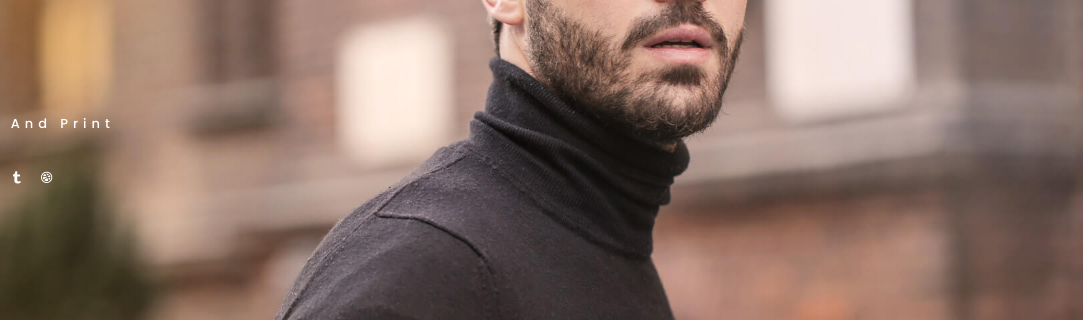
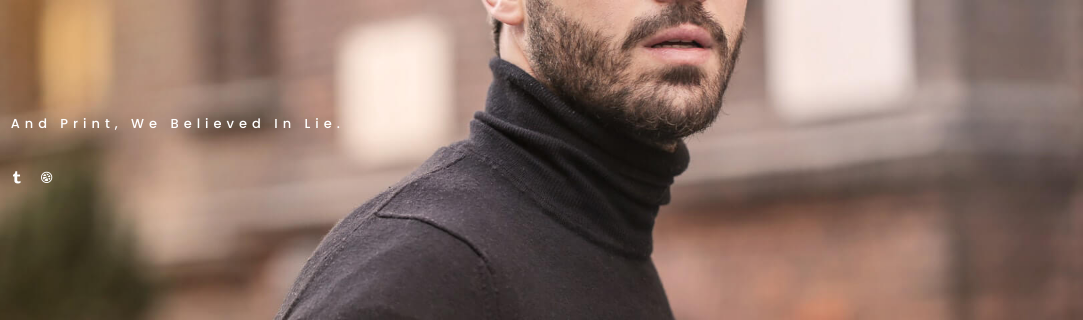
Before and after one commit to Fabricated-St/website, a plain HTML site: page index.html in a window 1280 px wide. Shown: the part 272-592 px from the top of the page, 197-1280 px from the left. Drawn offline with nearby package versions, Linux system fonts and the light colour scheme; files whose address does not match are found by name; a web font is replaced by a local one.

Commit message:
Update index.html

```diff
--- a/index.html
+++ b/index.html
@@ -71,7 +71,7 @@
     <div class="container">
       <div class="header-content">
         <h1><span class="typed"></span></h1>
-        <p>We design and print</p>
+        <p>We design and print, we believed in lie.</p>
 
         <ul class="list-unstyled list-social">
           <li><a href="#"><i class="ion-social-facebook"></i></a></li>
```
